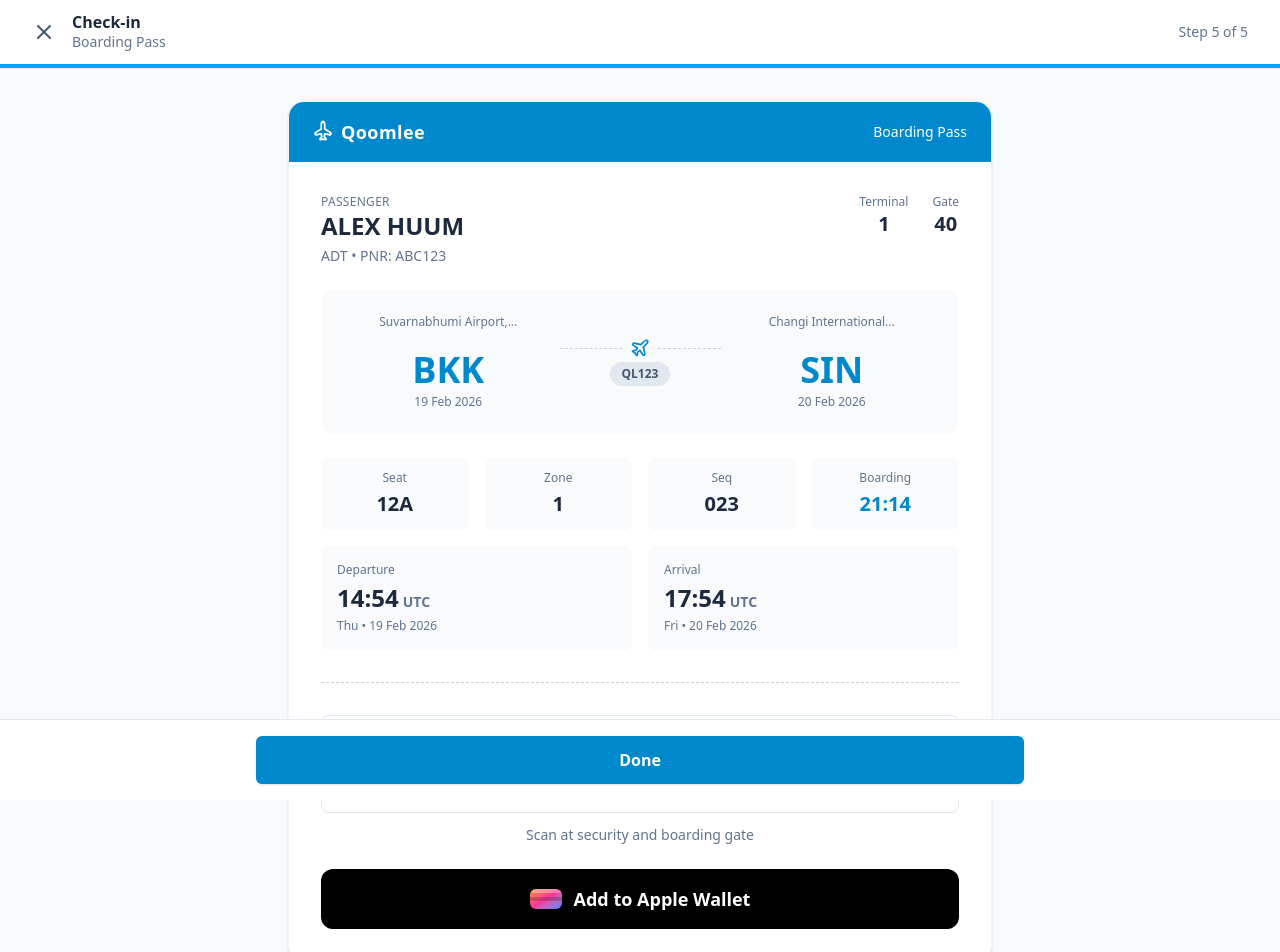
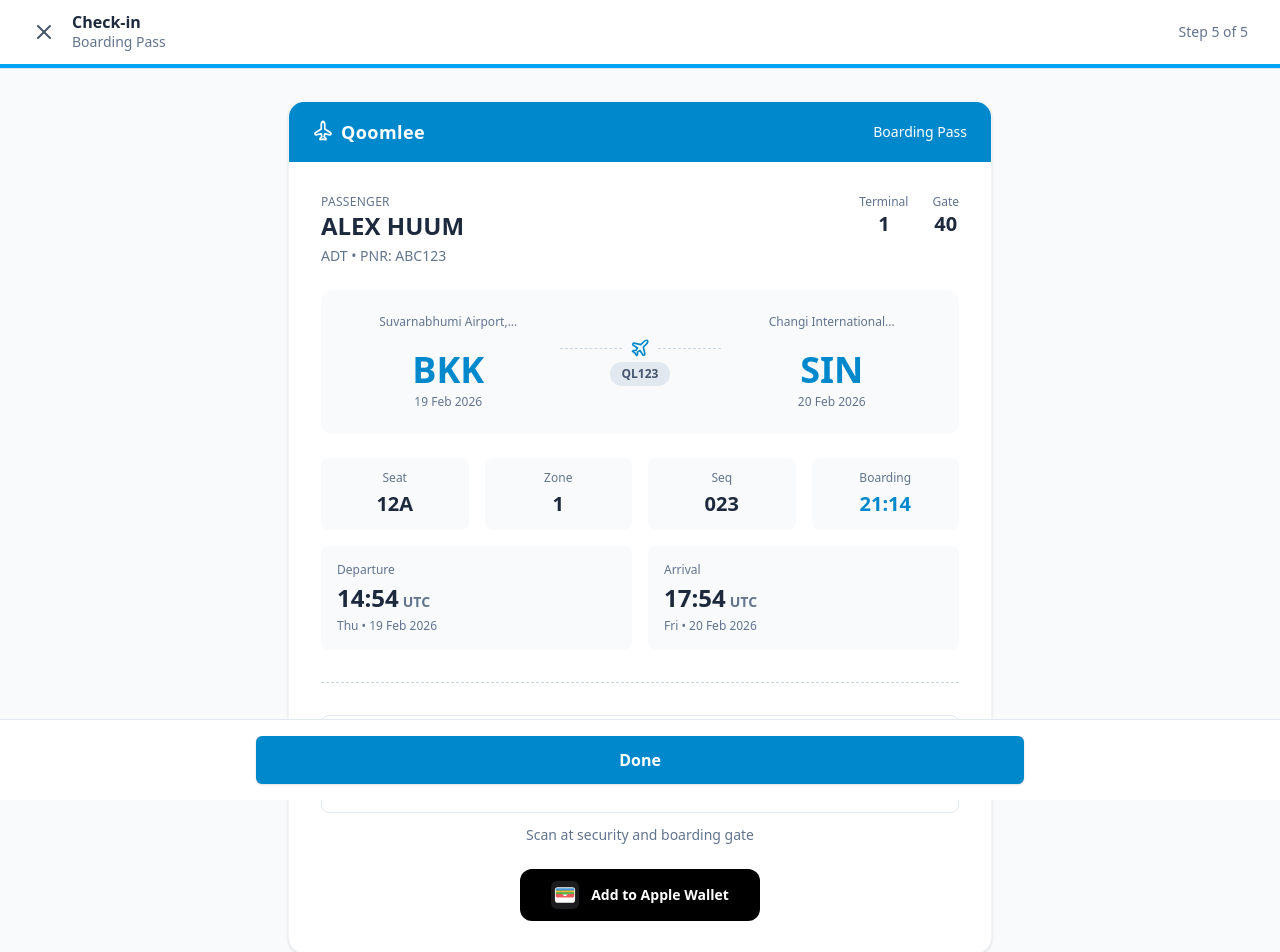
Before and after one commit to phubet16132/next-airport, a Next.js app in the folder app/: page /checkin/boarding-pass in a window 1280 px wide. Shown: the top 952 px of the page. Built offline with nearby package versions, Linux system fonts and the light colour scheme.

Commit message:
style: replace boarding pass wallet icon with precise colorful iOS Wallet App layered SVG

```diff
--- a/app/src/components/boarding-pass/BoardingPassCard.tsx
+++ b/app/src/components/boarding-pass/BoardingPassCard.tsx
@@ -129,12 +129,21 @@
                     </div>
                     <p className="text-sm text-slate-500 font-medium mb-6">Scan at security and boarding gate</p>
 
-                    {/* Apple Wallet Button Mock */}
-                    <button className="bg-black text-white w-full py-4 rounded-xl flex items-center justify-center font-semibold text-lg hover:bg-zinc-800 transition-colors">
-                        <div className="w-8 h-5 bg-gradient-to-br from-orange-400 via-pink-500 to-blue-500 rounded-md mr-3 relative overflow-hidden flex flex-col">
-                            <div className="h-1 bg-white/30"></div>
-                            <div className="h-1 bg-black/20 mt-1"></div>
-                        </div>
+                    {/* Authentic Apple Wallet Button */}
+                    <button className="bg-black text-white w-[240px] py-3 rounded-xl flex items-center justify-center font-semibold text-sm hover:bg-zinc-800 transition-colors mx-auto">
+                        <svg viewBox="0 0 100 100" className="w-7 h-7 mr-3 shrink-0" fill="none" xmlns="http://www.w3.org/2000/svg">
+                            <rect width="100" height="100" rx="22" fill="#1C1C1E" />
+                            <rect x="14" y="22" width="72" height="56" rx="10" fill="#FFFFFF" />
+                            <g transform="translate(17, 26)">
+                                <path d="M 0 4 C 0 1.5 2 0 4.5 0 L 61.5 0 C 64 0 66 1.5 66 4 L 66 10 L 0 10 Z" fill="#4298D5" />
+                                <path d="M 0 8 L 66 8 L 66 16 L 0 16 Z" fill="#F5B932" />
+                                <path d="M 0 8 L 66 8 L 66 9.5 L 0 9.5 Z" fill="#000000" fillOpacity="0.15" />
+                                <path d="M 0 14 L 66 14 L 66 22 L 0 22 Z" fill="#58B849" />
+                                <path d="M 0 14 L 66 14 L 66 15.5 L 0 15.5 Z" fill="#000000" fillOpacity="0.15" />
+                                <path d="M 0 20 L 22 20 C 25 20 27 28 33 28 C 39 28 41 20 44 20 L 66 20 L 66 28 C 66 30.5 64 32.5 61.5 32.5 L 4.5 32.5 C 2 32.5 0 30.5 0 28 Z" fill="#EF5C5D" />
+                                <path d="M 0 20 L 66 20 L 66 21.5 L 0 21.5 Z" fill="#000000" fillOpacity="0.15" />
+                            </g>
+                        </svg>
                         Add to Apple Wallet
                     </button>
                 </div>
```
